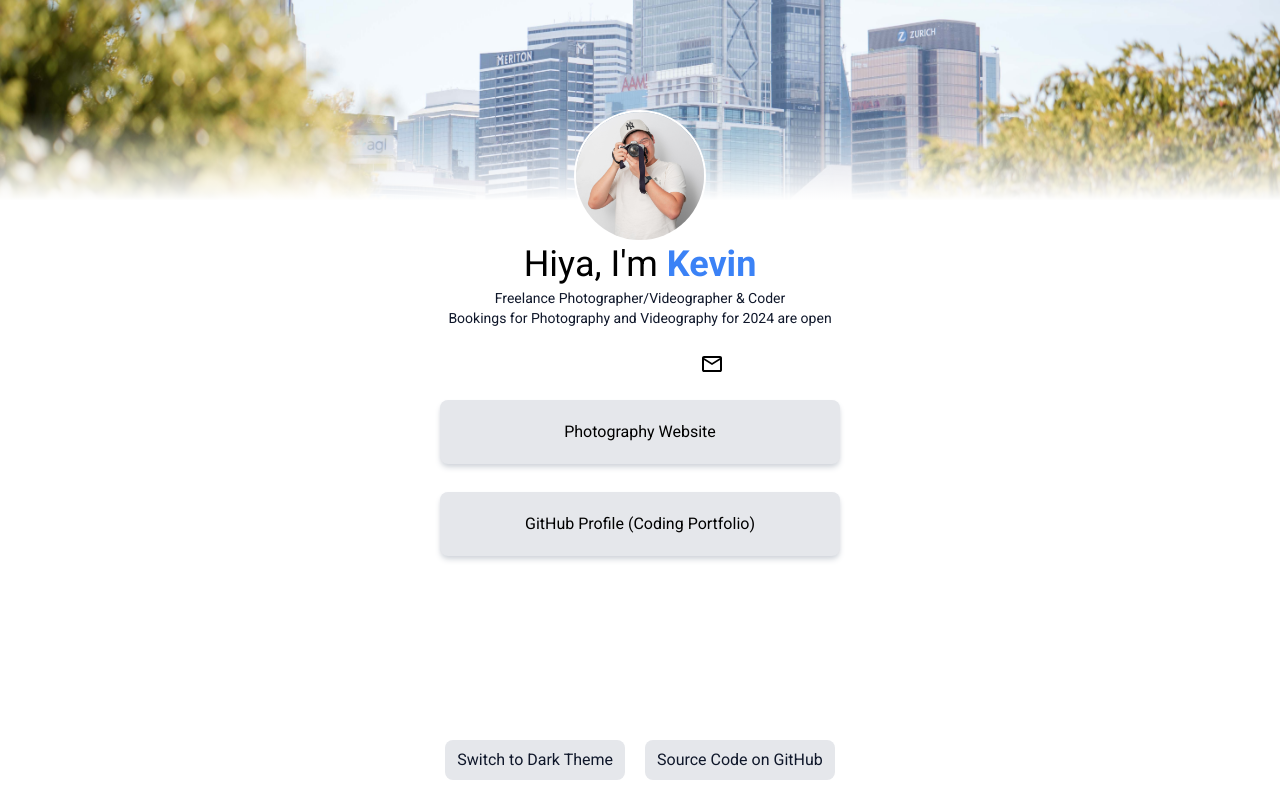
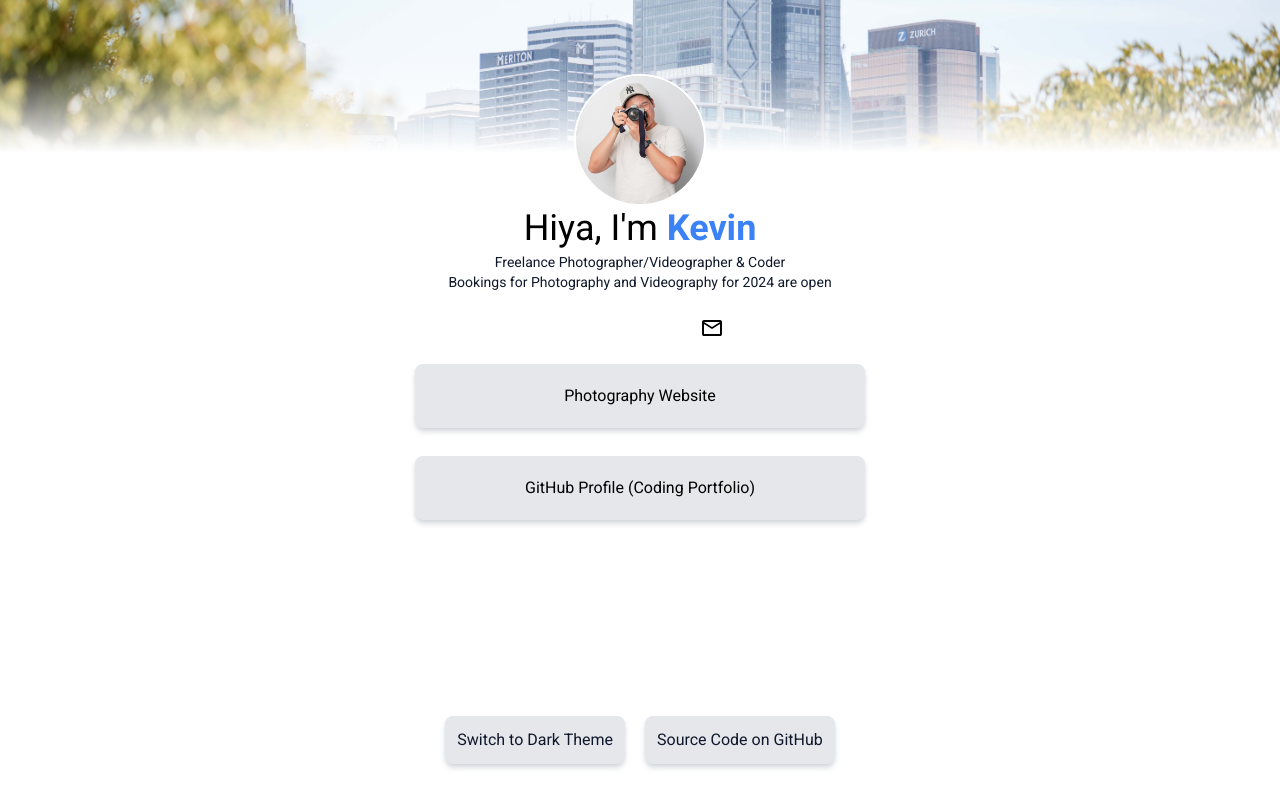
Before and after one commit to KevinSutandi/KevinSutandi, a Next.js app: page / in a window 1280 px wide. Built offline with nearby package versions, Linux system fonts and the light colour scheme; some icons are missing.

Commit message:
fixed some scaling issues

```diff
--- a/next.config.js
+++ b/next.config.js
@@ -1,6 +1,6 @@
 /** @type {import('next').NextConfig} */
 const nextConfig = {
-  output: 'export',
+  // output: 'export',
 };
 
 module.exports = nextConfig;
--- a/src/app/globals.css
+++ b/src/app/globals.css
@@ -17,6 +17,15 @@
   }
 }
 
+/* make min height 650 before it becomes scrollable */
+
+@media (max-height: 650px) {
+  main {
+    min-height: initial; /* Remove the min-height for smaller screens */
+    overflow-y: auto; /* Enable vertical scrolling */
+  }
+}
+
 body {
   color: rgb(var(--foreground-rgb));
   background: linear-gradient(
--- a/src/app/page.tsx
+++ b/src/app/page.tsx
@@ -33,7 +33,7 @@ export default function Home() {
 
   return (
     <ThemeContext.Provider value={{ theme, toggleTheme }}>
-      <main className='h-screen bg-white overflow-hidden dark:bg-slate-900'>
+      <main className='h-screen min-h-[650px] flex flex-col align-bottom justify-between bg-white overflow-hidden dark:bg-slate-900 '>
         <CoverImage />
         <ProfileSection />
         <FooterBar />
--- a/src/components/FooterBar.tsx
+++ b/src/components/FooterBar.tsx
@@ -5,7 +5,7 @@ import FooterButton from './FooterBarComponents.tsx/FooterButton';
 export default function FooterBar() {
   const { theme, toggleTheme } = useContext(ThemeContext);
   return (
-    <div className='absolute bottom-0 flex flex-row gap-5 items-center justify-center w-full h-20 bg-white dark:bg-slate-900'>
+    <div className=' p-5 mb-5  flex flex-row gap-5 items-center justify-center w-full h-20 bg-white dark:bg-slate-900'>
       <FooterButton
         ariaLabel='Switch Theme'
         onPress={toggleTheme}
--- a/src/components/FooterBarComponents.tsx/FooterButton.tsx
+++ b/src/components/FooterBarComponents.tsx/FooterButton.tsx
@@ -15,7 +15,7 @@ export default function FooterButton({
 }: FooterButtonProps) {
   return (
     <a
-      className='text-slate-900 cursor-pointer dark:text-white rounded-lg p-3 py-2 bg-gray-200 dark:bg-slate-700 hover:opacity-50 transition-all duration-300'
+      className=' text-xs md:text-base text-slate-900 shadow-gray-300 dark:shadow-slate-800 cursor-pointer dark:text-white rounded-lg p-3 shadow-md bg-gray-200 dark:bg-slate-700 hover:opacity-50 transition-all duration-300'
       aria-label={ariaLabel}
       onClick={onPress}
       href={href}
--- a/src/components/ProfileSection.tsx
+++ b/src/components/ProfileSection.tsx
@@ -5,11 +5,11 @@ import ProfileIconSection from './ProfileSection/ProfileIconSection';
 
 export default function ProfileSection() {
   return (
-    <div className='flex flex-col items-center gap-1 justify-center relative top-28 bg-gradient-to-b from-transparent to-white to-[20%] dark:to-slate-900'>
+    <div className='flex flex-col p-5 items-center gap-1 justify-center relative top-14 bg-gradient-to-b from-transparent to-white to-[20%] dark:to-slate-900'>
       <ProfileHeader />
       <DescriptionComponent />
       <ProfileIconSection />
-      <div className='w-[400px] mt-5 z-10 justify-center text-center flex flex-col gap-7'>
+      <div className='w-auto mt-5 z-10 justify-center text-center flex flex-col gap-7 md:w-[450px]'>
         <ProfileCard
           href={'https://www.kevinsutandi.com'}
           text={'Photography Website'}
--- a/src/components/ProfileSection/ProfileCard.tsx
+++ b/src/components/ProfileSection/ProfileCard.tsx
@@ -12,7 +12,7 @@ export default function ProfileCard({ href, text }: ProfileCardProps) {
       target='_blank'
       rel='noreferrer'
       type='button'
-      className='text-black p-5 w-full shadow-md shadow-gray-300 rounded-lg bg-gray-200 dark:bg-slate-700 dark:text-white dark:shadow-slate-800 hover:bg-gray-300 dark:hover:bg-slate-800 transition-all duration-300'
+      className='text-black p-5 px-10 w-auto shadow-md shadow-gray-300 rounded-lg bg-gray-200 dark:bg-slate-700 dark:text-white dark:shadow-slate-800 hover:bg-gray-300 dark:hover:bg-slate-800 transition-all duration-300 md:w-100'
     >
       {text}
     </a>
--- a/src/components/ProfileSection/ProfileHeader.tsx
+++ b/src/components/ProfileSection/ProfileHeader.tsx
@@ -10,7 +10,10 @@ export default function ProfileHeader() {
         alt='Header Image'
       />
       <h1 className='text-2xl font-medium text-black md:text-4xl dark:text-gray-200 transistion-all duration-300'>
-        Hiya, I&apos;m <span className='text-blue-500 font-bold'>Kevin</span>
+        Hiya, I&apos;m{' '}
+        <span className='text-blue-500 font-bold dark:text-blue-400 transition-all duration-300'>
+          Kevin
+        </span>
       </h1>
     </>
   );
```
